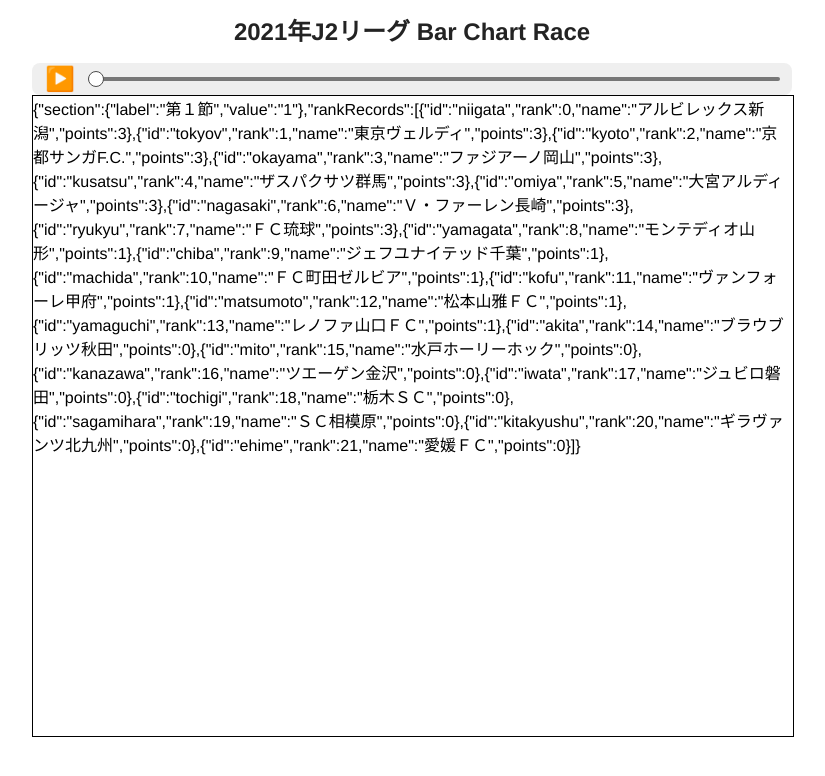
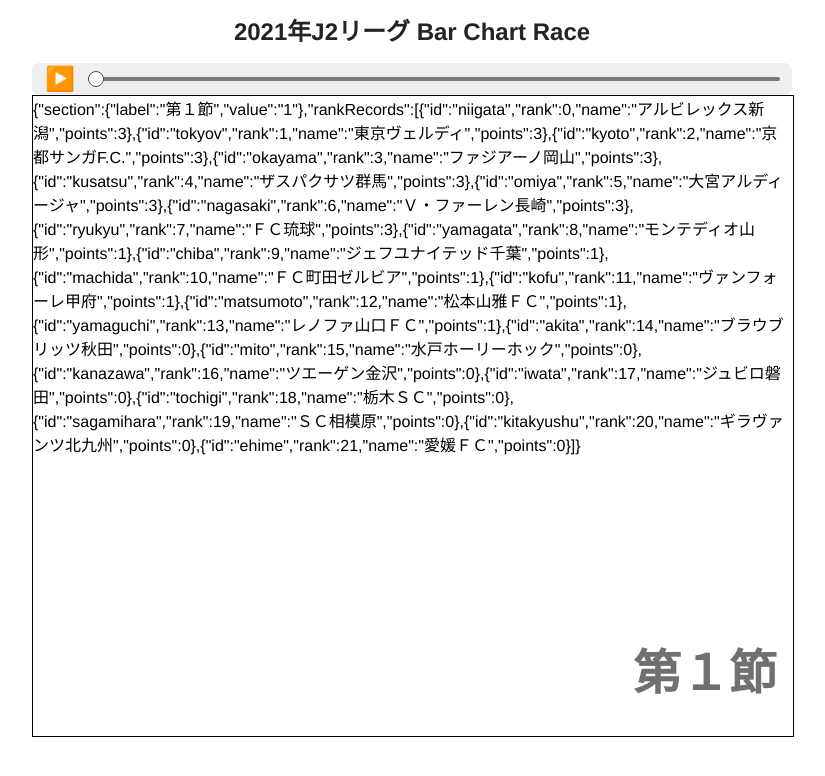
Before and after one commit to chooblarin/jleague-bar-chart-race, a Svelte app: page / in a window 1280 px wide. Shown: the top 776 px of the page, without its empty margins (228-1053 px from the left). Built offline with nearby package versions, Linux system fonts and the light colour scheme.

Commit message:
Add Ticker component

```diff
--- a/src/components/Chart.svelte
+++ b/src/components/Chart.svelte
@@ -2,6 +2,7 @@
   import { writable } from "svelte/store";
   import { j2RankData, teamIds } from "../data/j2RankData";
   import { frame } from "../lib/framer";
+  import Ticker from "./Ticker.svelte";
 
   const barCount = teamIds.length;
 
@@ -33,6 +34,7 @@
   bind:offsetHeight={figureHeight}
 >
   {JSON.stringify(currentData)}
+  <Ticker label={currentData.section.label} />
 </figure>
 
 <style>
--- /dev/null
+++ b/src/components/Ticker.svelte
@@ -0,0 +1,17 @@
+<script lang="ts">
+  export let label = "";
+</script>
+
+<div class="ticker">{label}</div>
+
+<style>
+  .ticker {
+    position: absolute;
+    bottom: 0;
+    right: 0;
+    font-size: 48px;
+    font-weight: bold;
+    color: #282828aa;
+    margin: 32px 16px;
+  }
+</style>
```
